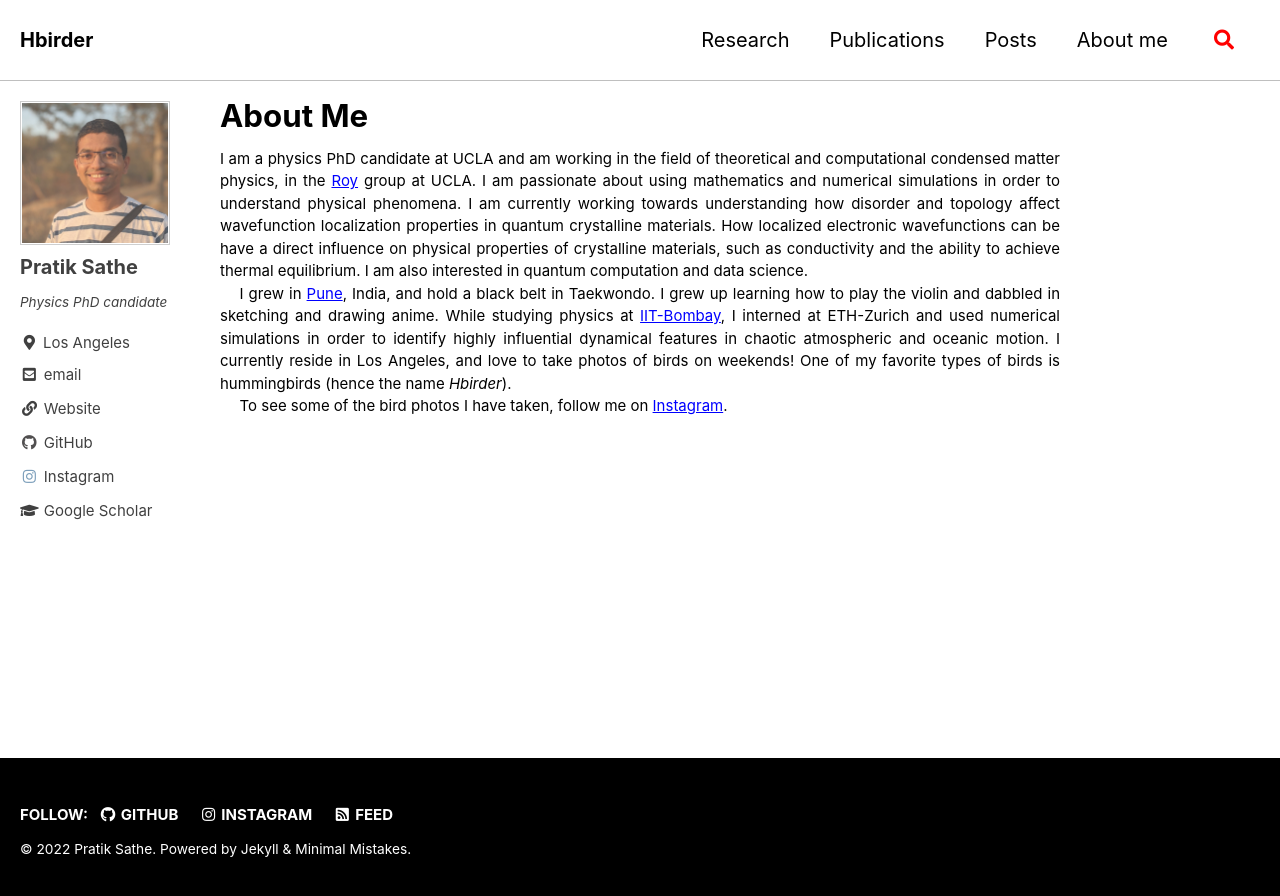
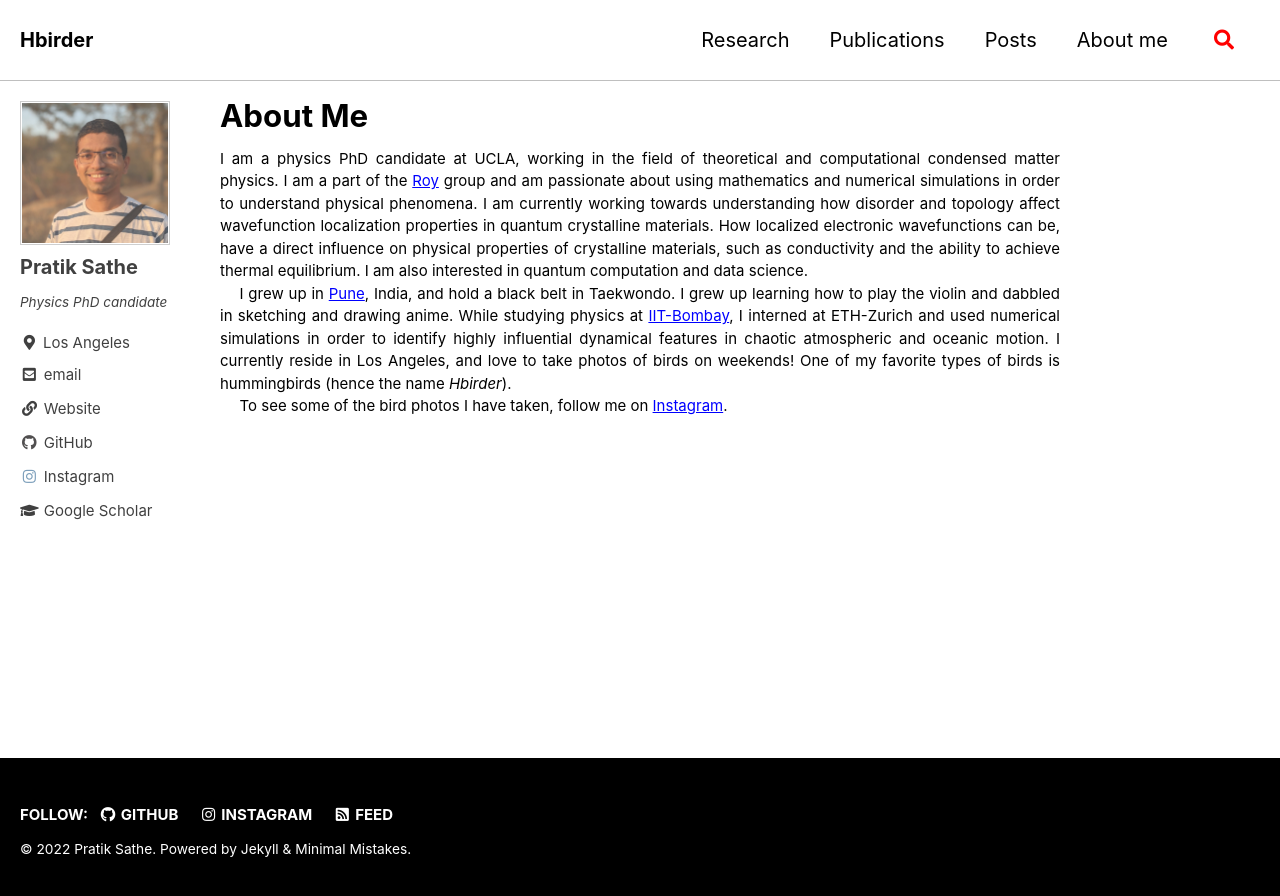
Before and after one commit to PratikSathe/PratikSathe.github.io, a Jekyll site: the page built from _pages/about.md, in a window 1280 px wide. Shown: the top 896 px of the page. Built offline with Jekyll 4.4.1, drawn with Linux system fonts in a browser that asks for light colours; cached includes are drawn as plain includes.

Commit message:
typo correction in about

```diff
--- a/_pages/about.md
+++ b/_pages/about.md
@@ -5,9 +5,8 @@ layout: single
 modified: 2022-03-21
 ---
 
+I am a physics PhD candidate at UCLA, working in the field of theoretical and computational condensed matter physics. I am a part of the [Roy](https://cmt-roy.physics.ucla.edu/content/rahul-roy) group and am passionate about using mathematics and numerical simulations in order to understand physical phenomena. I am currently working towards understanding how disorder and topology affect wavefunction localization properties in quantum crystalline materials. How localized electronic wavefunctions can be, have a direct influence on physical properties of crystalline materials, such as conductivity and the ability to achieve thermal equilibrium. I am also interested in quantum computation and data science.
 
-I am a physics PhD candidate at UCLA and am working in the field of theoretical and computational condensed matter physics, in the [Roy](https://cmt-roy.physics.ucla.edu/content/rahul-roy) group at UCLA. I am passionate about using mathematics and numerical simulations in order to understand physical phenomena. I am currently working towards understanding how disorder and topology affect wavefunction localization properties in quantum crystalline materials. How localized electronic wavefunctions can be have a direct influence on physical properties of crystalline materials, such as conductivity and the ability to achieve thermal equilibrium. I am also interested in quantum computation and data science.
-
-I grew in [Pune](https://en.wikipedia.org/wiki/Pune), India, and hold a black belt in Taekwondo. I grew up learning how to play the violin and dabbled in sketching and drawing anime. While studying physics at [IIT-Bombay](https://en.wikipedia.org/wiki/IIT_Bombay), I interned at ETH-Zurich and used numerical simulations in order to identify highly influential dynamical features in chaotic atmospheric and oceanic motion. I currently reside in Los Angeles, and love to take photos of birds on weekends! One of my favorite types of birds is hummingbirds (hence the name _Hbirder_).
+I grew up in [Pune](https://en.wikipedia.org/wiki/Pune), India, and hold a black belt in Taekwondo. I grew up learning how to play the violin and dabbled in sketching and drawing anime. While studying physics at [IIT-Bombay](https://en.wikipedia.org/wiki/IIT_Bombay), I interned at ETH-Zurich and used numerical simulations in order to identify highly influential dynamical features in chaotic atmospheric and oceanic motion. I currently reside in Los Angeles, and love to take photos of birds on weekends! One of my favorite types of birds is hummingbirds (hence the name _Hbirder_).
 
 To see some of the bird photos I have taken, follow me on [Instagram](https://www.instagram.com/birds.are.lit/).
```
